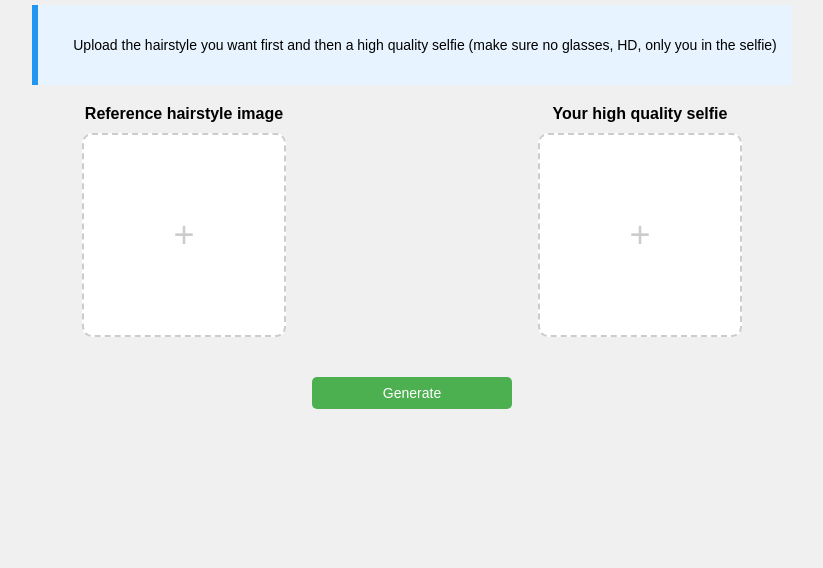
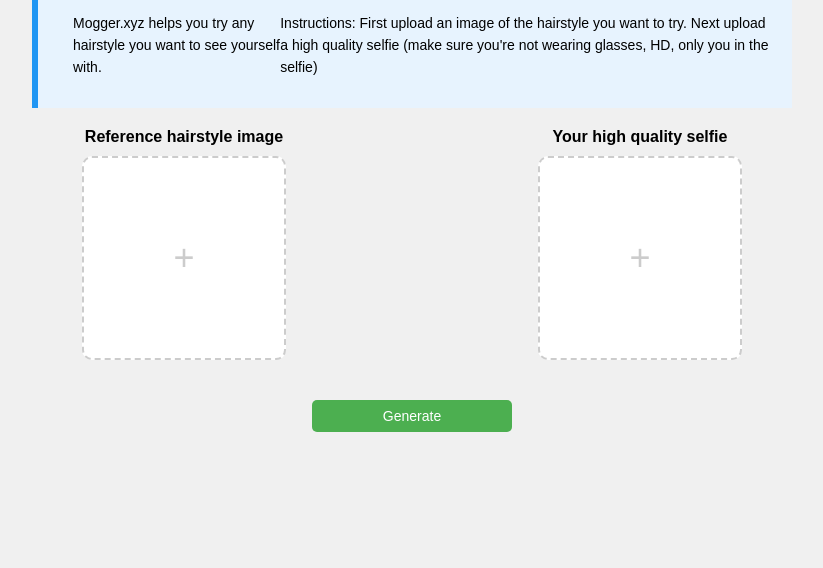
Before and after one commit to SarthakS97/mogger, a website: page public/index.html in a window 1280 px wide. Shown: the part 232-800 px from the top of the page, without its empty margins (228-1051 px from the left). Drawn offline with Linux system fonts and the light colour scheme; some icons are missing.

Commit message:
Updated instructions

```diff
--- a/public/index.html
+++ b/public/index.html
@@ -164,7 +164,8 @@
 
         <div class="info-box">
             <span class="info-icon"><i class="fas fa-info-circle info-icon"></i></span>
-            <p>Upload the hairstyle you want first and then a high quality selfie (make sure no glasses, HD, only you in the selfie)</p>
+            <p>Mogger.xyz helps you try any hairstyle you want to see yourself with. </p>
+            <p>Instructions: First upload an image of the hairstyle you want to try. Next upload a high quality selfie (make sure you're not wearing glasses, HD, only you in the selfie)</p>
         </div>
 
         <div class="upload-container">
```
